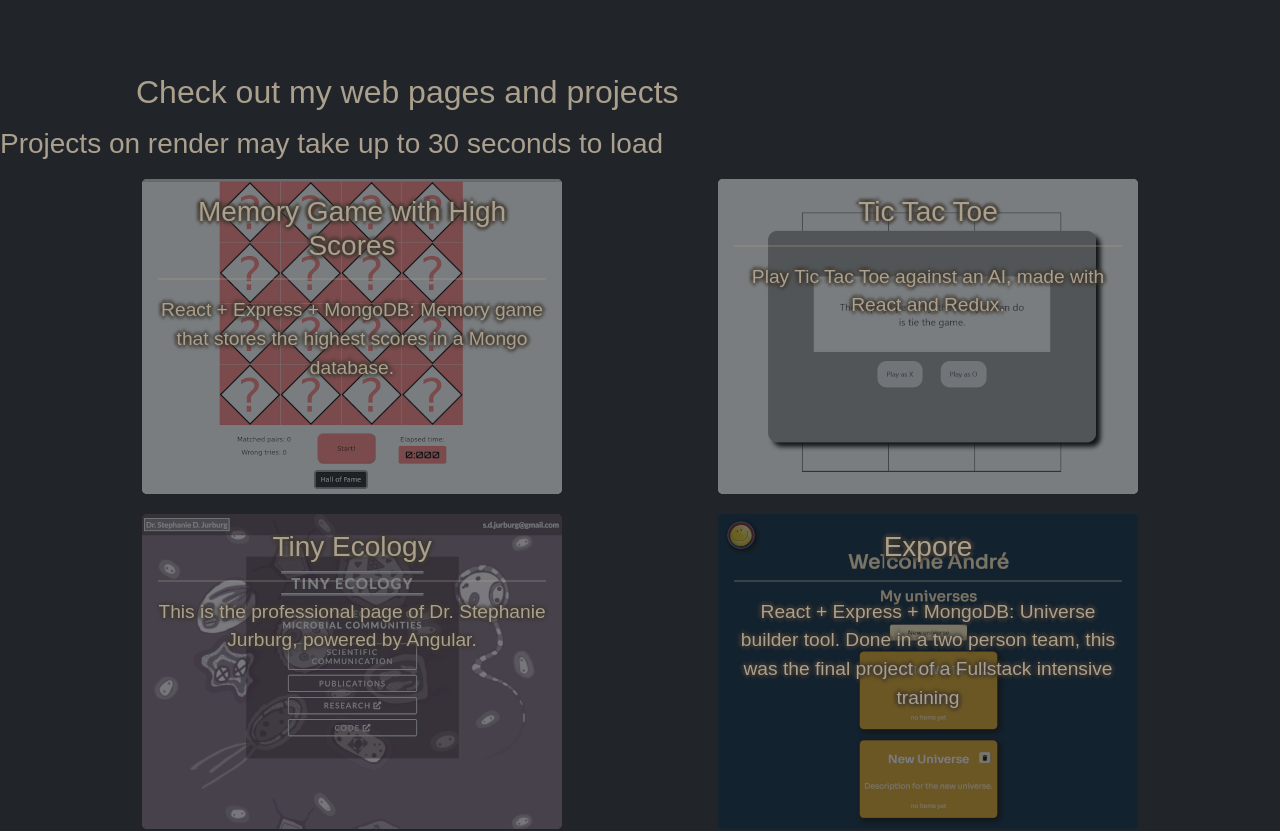
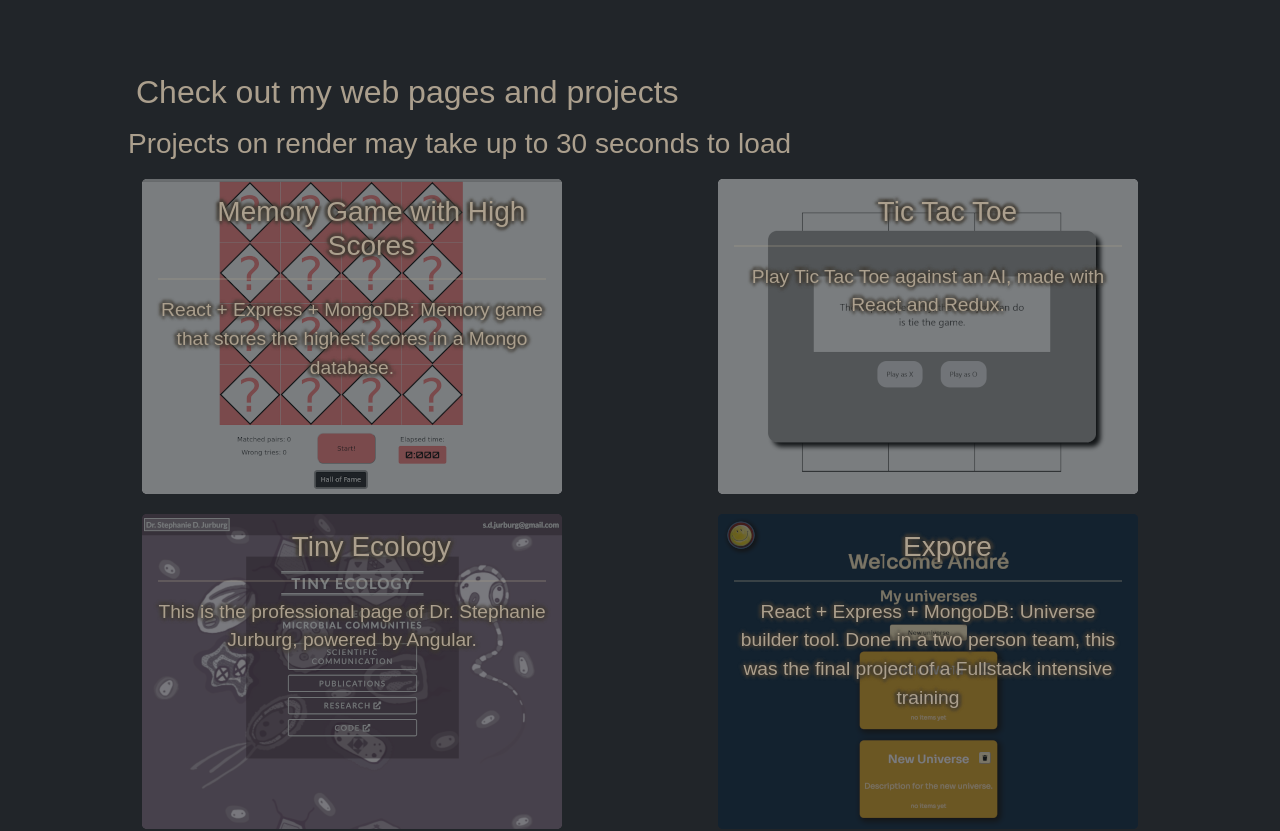
Before and after one commit to andreglock/andreglock.github.io, a React (Create React App) app: page / in a window 1280 px wide. Shown: the part 860-1691 px from the top of the page. Built offline with nearby package versions, Linux system fonts and the light colour scheme.

Commit message:
adjust h3

```diff
--- a/src/App.scss
+++ b/src/App.scss
@@ -195,7 +195,7 @@ main {
         }
     }
 
-    #work h2, #contact h2 {
+    #work h2, #work h3, #contact h2 {
         margin-left: 10%;
     }
 
```
